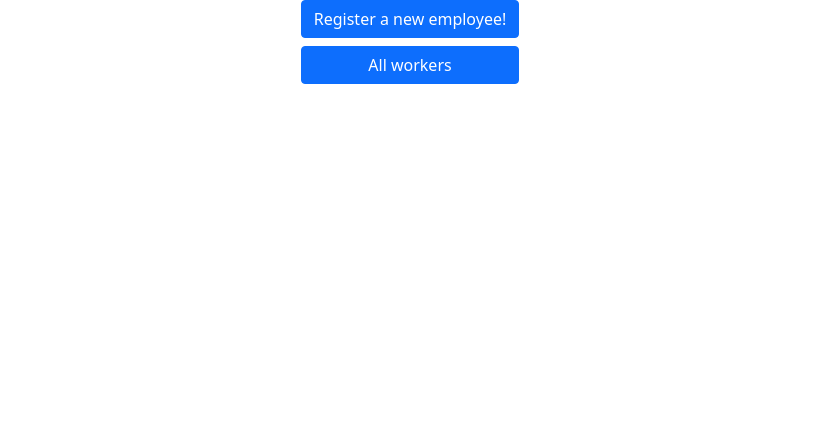
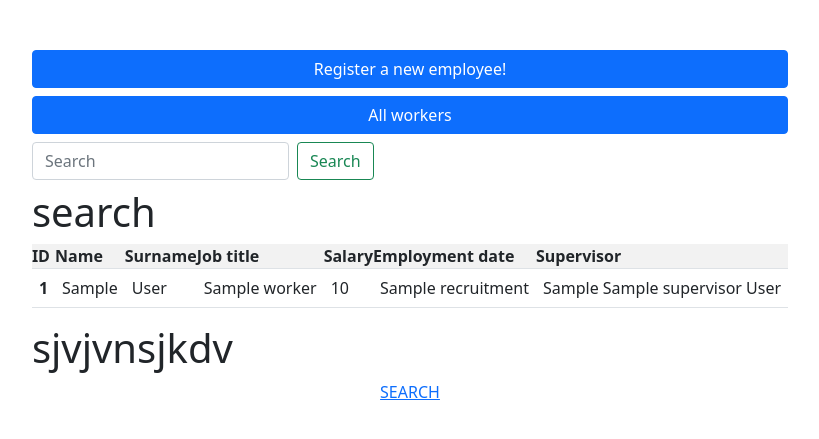
Before and after one commit to trueget/directory-of-employees-, a Django app: template employee_directory/templates/index.html in a window 1280 px wide. Shown: the top 439 px of the page, without its empty margins (230-1049 px from the left). Run offline with Django 3.2, Linux system fonts and the light colour scheme; the template is opened without the code that fills it: most values are stand-ins (such as "Sample title", 1, 10 or a date in 2020); form fields are guessed from the names that the template uses.

Commit message:
add search

```diff
--- a/employee_directory/static/CSS/style.css
+++ b/employee_directory/static/CSS/style.css
@@ -17,3 +17,6 @@
  .all-place{
  padding: 7px;
  }
+ .three-roads{
+ margin-top: 50px;
+ }
--- a/employee_directory/static/js/scripts.js
+++ b/employee_directory/static/js/scripts.js
@@ -0,0 +1,16 @@
+$(function() {
+    $('#search-form').on('submit', function(event) {
+        event.preventDefault();
+        $.ajax({
+            url: $(this).attr('action'),
+            type: $(this).attr('method'),
+            data: $(this).serialize(),
+            success: function(response) {
+                $('#content').html(response);
+            },
+            error: function(xhr) {
+                console.log(xhr.responseText);
+            }
+        });
+    });
+});
--- a/employee_directory/templates/base.html
+++ b/employee_directory/templates/base.html
@@ -1,5 +1,5 @@
+<!DOCTYPE html>
 {% load static %}
-<!DOCTYPE html>
 <html lang="en">
 <head>
     <meta charset="UTF-8">
@@ -10,10 +10,10 @@
 </head>
 
 <body>
-  <div class="container d-flex flex-column justify-content-center align-items-center ">
+  <div id="content" class="container d-flex flex-column justify-content-center align-items-center ">
     {% block data %}{% endblock data %}
   </div>
-  <script src="{% static 'js/scripts.js' %}"></script>
+  <script type="text/javascript" src="{% static 'js/scripts.js' %}"></script>
   <script src="https://cdn.jsdelivr.net/npm/bootstrap@5.0.2/dist/js/bootstrap.bundle.min.js" integrity="sha384-MrcW6ZMFYlzcLA8Nl+NtUVF0sA7MsXsP1UyJoMp4YLEuNSfAP+JcXn/tWtIaxVXM" crossorigin="anonymous"></script>
 </body>
 
--- a/employee_directory/templates/index.html
+++ b/employee_directory/templates/index.html
@@ -4,8 +4,7 @@
 
 {% block data %}
 
-<div class="d-flex flex-column">
-
+<div class="d-flex flex-column three-roads">
   <!-- Button trigger modal -->
   <button type="button" class="btn btn-primary" data-bs-toggle="modal" data-bs-target="#exampleModal">
     Register a new employee!
@@ -52,5 +51,27 @@
 
   <a class="btn btn-primary mt-2" href="{% url 'employees:all_workers' page=1 %}">All workers</a>
 
+    <nav class="navbar bg-body-tertiary">
+      <div>
+        <form class="d-flex" role="search" method="post">
+          {% csrf_token %}
+          <input class="form-control me-2" type="text" placeholder="Search" aria-label="Search" name="q" id="search">
+          <button class="btn btn-outline-success" type="submit" id="search-submit">Search</button>
+        </form>
+      </div>
+    </nav>
+
+
+  <div class="search-worker">
+
+		{% include 'search_worker.html' %}
+    <h1>sjvjvnsjkdv</h1>
+
+  </div>
+
+
 </div>
+
+<a href="{% url 'employees:search' %}"> SEARCH </a>
+
 {% endblock data %}
--- /dev/null
+++ b/employee_directory/templates/search_worker.html
@@ -0,0 +1,30 @@
+  {% if workers %}
+
+    <h1>search</h1>
+
+      <table class="table table-striped table-hover">
+          <tr>
+              <th id="" scope="col">ID</th>
+              <th scope="col">Name</th>
+              <th scope="col">Surname</th>
+              <th scope="col">Job title</th>
+              <th scope="col">Salary</th>
+              <th scope="col">Employment date</th>
+              <th scope="col">Supervisor</th>
+          </tr>
+        {% for worker in workers %}
+            <tr>
+                <th scope="row"><a href="/" class="not-border"><div class="all-place">{{ worker.id }}</div></a></th>
+                <td><a href="{% url 'employees:one_worker' pk=worker.id %}" class="not-border"><div class="all-place">{{ worker.first_name }}</div></a></td>
+                <td><a href="{% url 'employees:one_worker' pk=worker.id %}" class="not-border"><div class="all-place">{{ worker.last_name }}</div></a></td>
+                <td><a href="{% url 'employees:one_worker' pk=worker.id %}" class="not-border"><div class="all-place">{{ worker.job_title }}</div></a></td>
+                <td><a href="{% url 'employees:one_worker' pk=worker.id %}" class="not-border"><div class="all-place">{{ worker.salary }}</div></a></td>
+                <td><a href="{% url 'employees:one_worker' pk=worker.id %}" class="not-border"><div class="all-place">{{ worker.recruitment }}</div></a></td>
+                <td><a href="{% url 'employees:one_worker' pk=worker.id %}" class="not-border"><div class="all-place">{{ worker.supervisor.first_name }} {{ worker.supervisor.sur_name }} {{ worker.supervisor.last_name }}</div></a></td>
+            </tr>
+
+        {% endfor %}
+      </table>
+  {% else %}
+          <h1>not search</h1>
+  {% endif %}
```
Also changed, not shown: employee_directory/employees/urls.py (+7 -2 lines), employee_directory/employees/views.py (+39 -1 lines), employee_directory/templates/all_workers.html (+13 -9 lines), employee_directory/templates/one_worker.html (+8 -8 lines), employee_directory/templates/search.html (added, +54 -0 lines).
